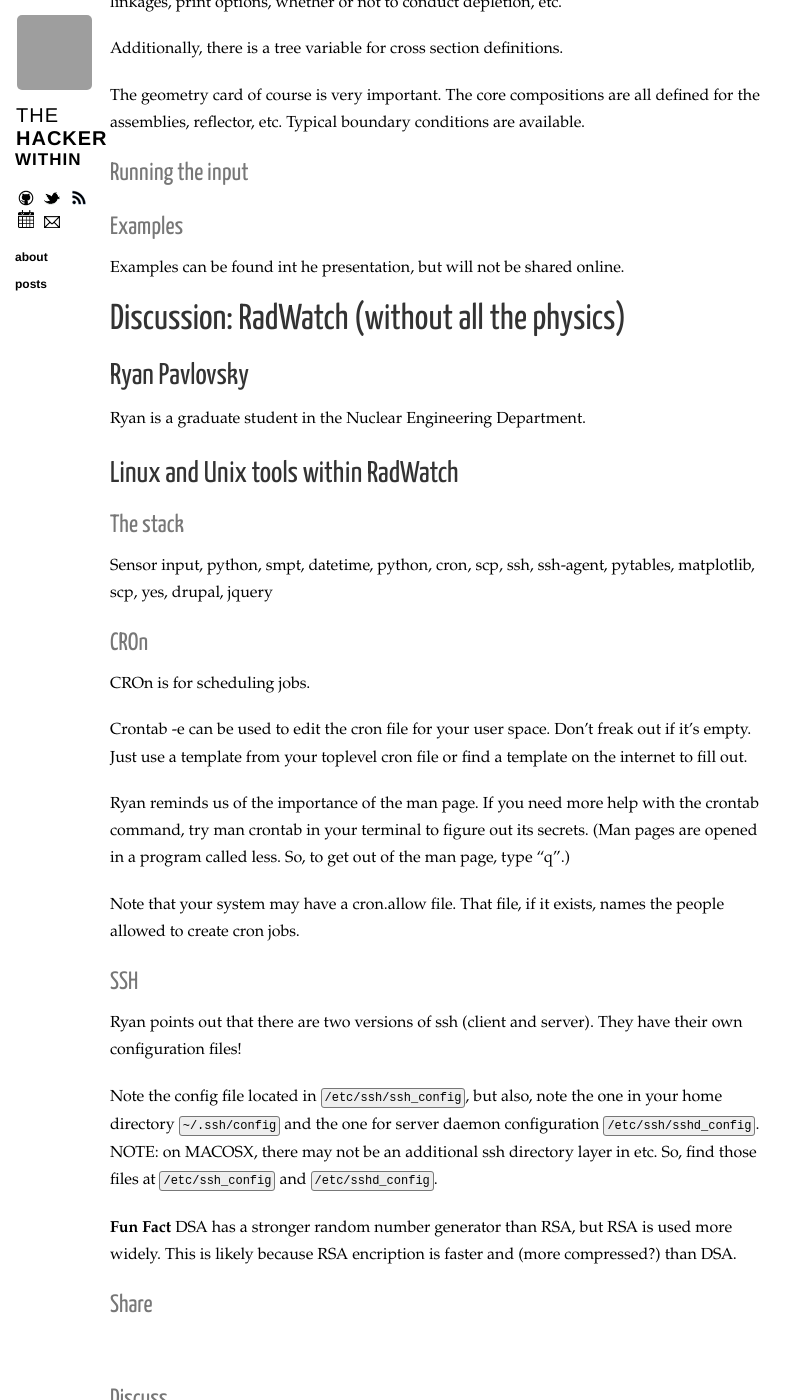
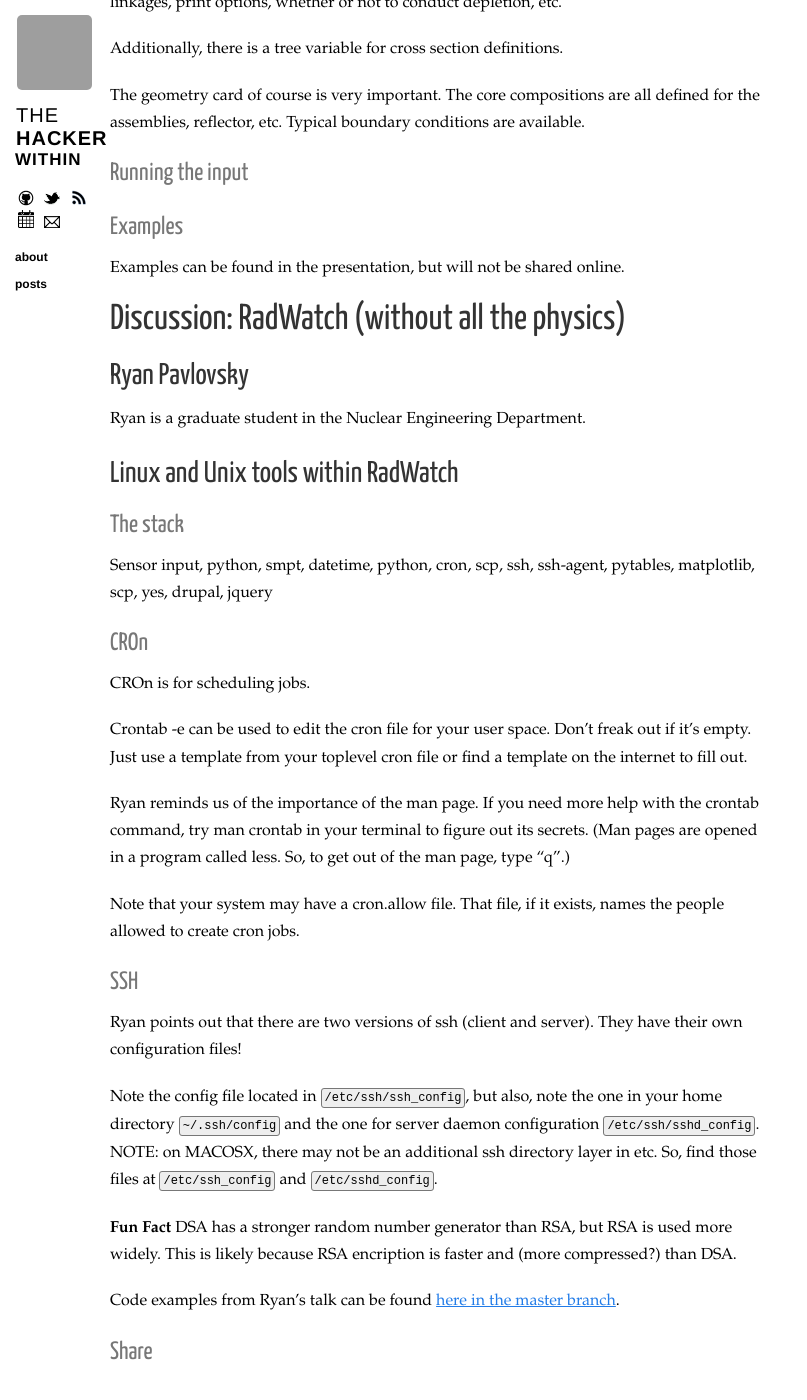
Before and after one commit to thehackerwithin/berkeley, a Jekyll site: the page built from _posts/2014-09-24-parcs-and-radwatch.markdown, in a window 1280 px wide and 1400 px high, scrolled down 1497 px. Shown: the whole window, without its empty margins (0-807 px from the left). Built offline with Jekyll 4.4.1, drawn with Linux system fonts in a browser that asks for light colours; nearby versions of some CDN libraries; Markdown is read by kramdown in place of the engine named in the settings; comment, search, counter and statistics services are not loaded; grey boxes are pictures that could not be loaded.

Commit message:
adds post for this weeks' meeting

```diff
--- a/_posts/2014-09-24-parcs-and-radwatch.markdown
+++ b/_posts/2014-09-24-parcs-and-radwatch.markdown
@@ -75,7 +75,7 @@
 
 ### Examples
 
-Examples can be found int he presentation, but will not be shared online.
+Examples can be found in the presentation, but will not be shared online.
 
 # Discussion: RadWatch (without all the physics)
 
@@ -120,3 +120,7 @@
 **Fun Fact** DSA has a stronger random number generator than RSA, but RSA is
 used more widely. This is likely because RSA encription is faster and (more
 compressed?) than DSA.
+
+
+Code examples from Ryan's talk can be found [here in the master
+branch](https://github.com/thehackerwithin/berkeley/tree/master/cron_ssh).
```
Also changed, not shown: _posts/2014-10-01-brc-and-plotting.markdown (added, +30 -0 lines).
